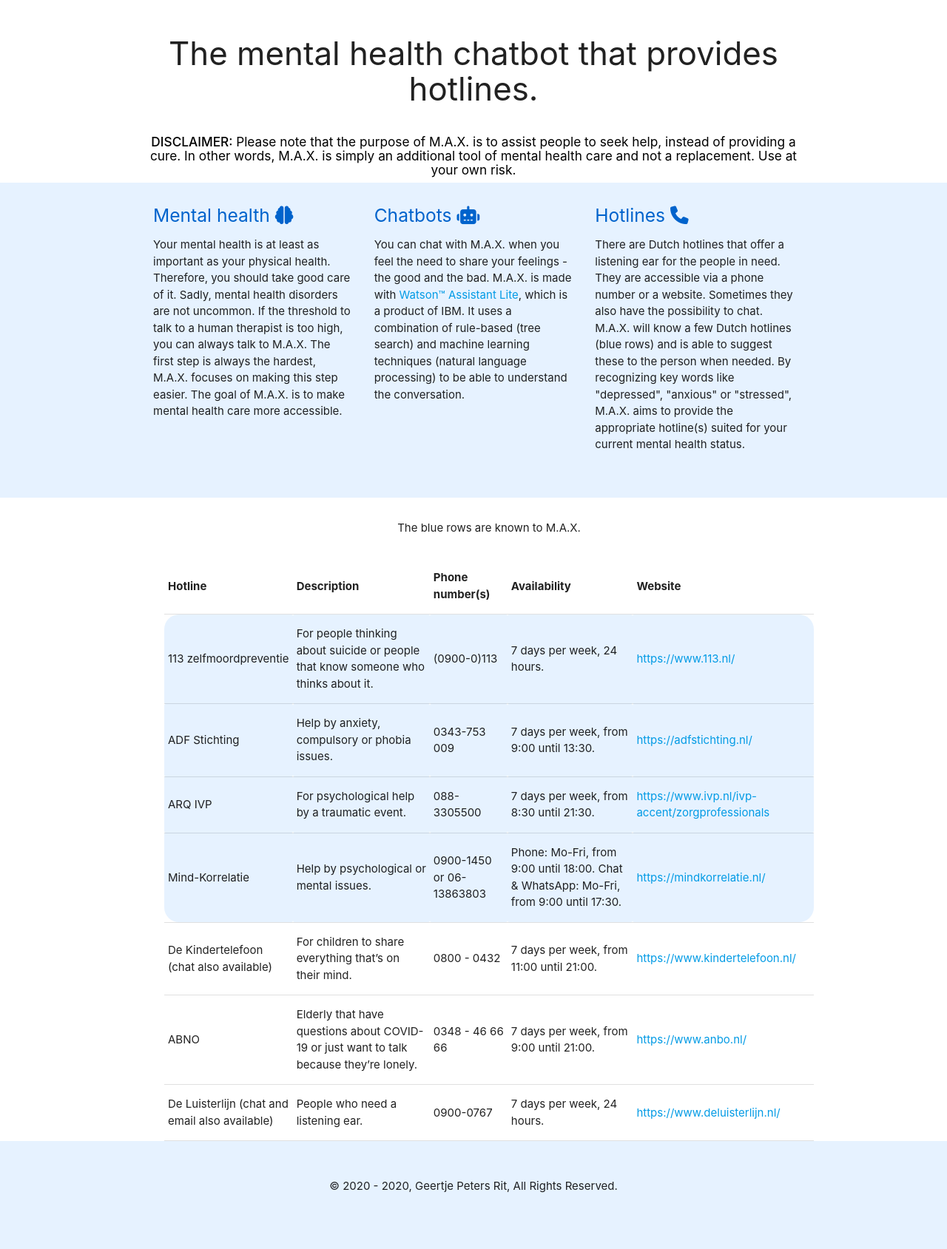
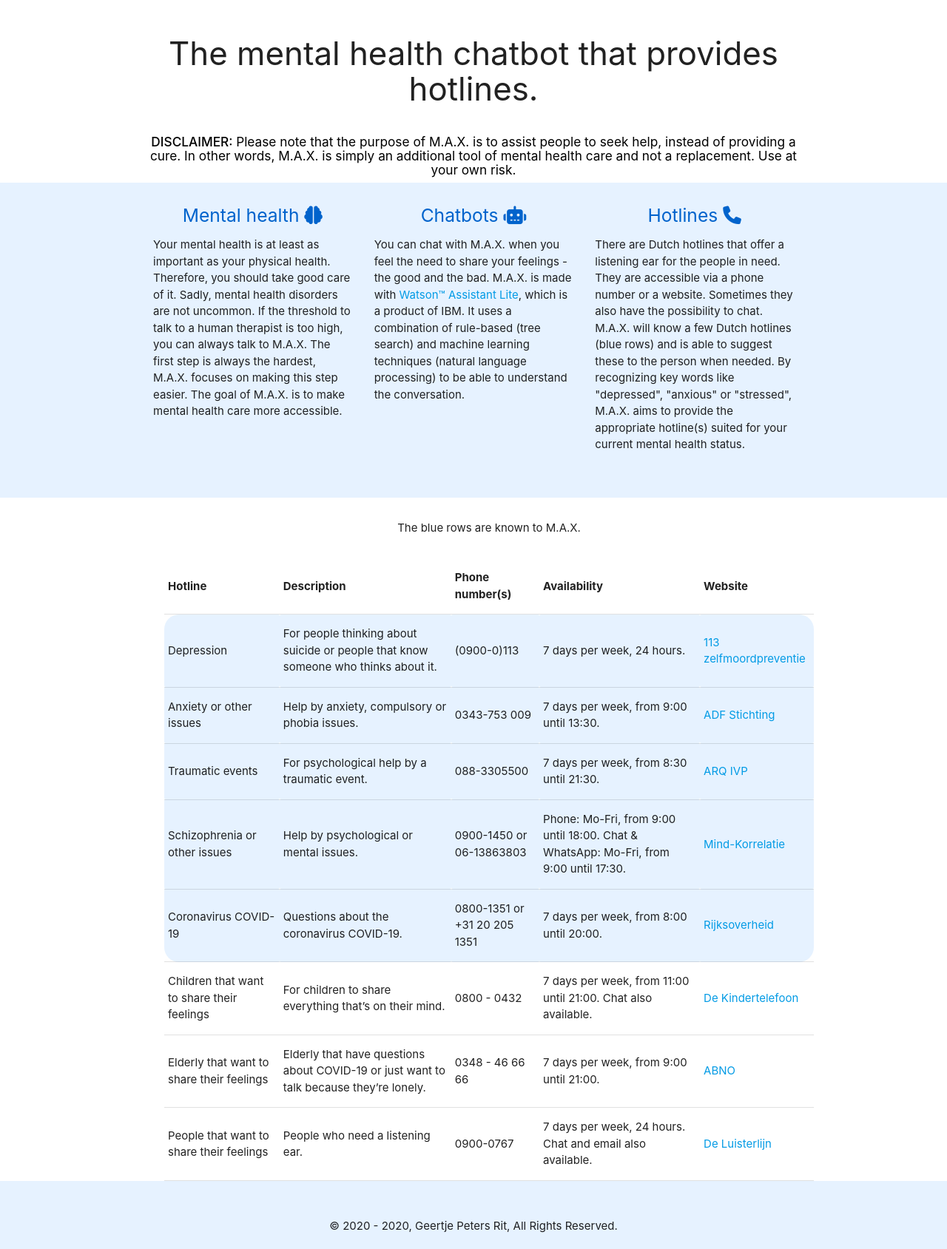
Before and after one commit to geertjepetersrit/bachelor-thesis, a PHP site: page / in a window 1280 px wide. Shown: the part 94-1783 px from the top of the page at 74% size. Before the commit the page ends 1707 px from the top, so only its background shows below. Run offline with PHP 8.4, Linux system fonts and the light colour scheme; some libraries are stand-ins or nearby versions.

Commit message:
Added the COVID-19 hotline and improved table

```diff
--- a/index.php
+++ b/index.php
@@ -59,7 +59,7 @@
   <div class="container">
         <div class="row">
             <div class="column"> <!-- Col 1 -->
-                <h5 class = "h5">Mental health <i class="fas fa-brain"></i></h5>
+                <h5 class = "h5 center">Mental health <i class="fas fa-brain"></i></h5>
                   <p>
                      Your mental health is at least as important as your physical health. Therefore, you should take good care of it.
                      Sadly, mental health disorders are not uncommon. If the threshold to talk to a human therapist is too high,
@@ -68,7 +68,7 @@
                   </p>
             </div>
             <div class="column">
-                <h5 class = "h5">Chatbots <i class="fas fa-robot"></i></h5> <!-- Col 2 -->
+                <h5 class = "h5 center">Chatbots <i class="fas fa-robot"></i></h5> <!-- Col 2 -->
                   <p>
                      You can chat with M.A.X. when you feel the need to share your feelings - the good and the bad.
                      M.A.X. is made with <a href = "https://www.ibm.com/cloud/watson-assistant">Watson&trade; Assistant Lite</a>,
@@ -77,7 +77,7 @@
                   </p>
             </div>
             <div class="column"> <!-- Col 3 -->
-                <h5 class = "h5">Hotlines <i class="fas fa-phone"></i></h5>
+                <h5 class = "h5 center">Hotlines <i class="fas fa-phone"></i></h5>
                   <p>
                     There are Dutch hotlines that offer a listening ear for the people in need. They are accessible via a phone number or a website.
                     Sometimes they also have the possibility to chat. M.A.X. will know a few Dutch hotlines (blue rows) and is able to suggest these to the person when needed.
@@ -101,53 +101,60 @@
             <th>Website</th>
           </tr>
           <tr> <!-- Row 1 -->
-            <td class = "cell-top-left">113 zelfmoordpreventie</td>
+            <td class = "cell-top-left">Depression</td>
             <td class = "cell">For people thinking about suicide or people that know someone who thinks about it.</td>
             <td class = "cell">(0900-0)113</td>
             <td class = "cell">7 days per week, 24 hours.</td>
-            <td class = "cell-top-right"><a href = "https://www.113.nl/">https://www.113.nl/</a></td>
+            <td class = "cell-top-right"><a href = "https://www.113.nl/">113 zelfmoordpreventie</a></td>
           </tr>
           <tr> <!-- Row 2 -->
-            <td class = "cell">ADF Stichting</td>
+            <td class = "cell">Anxiety or other issues</td>
             <td class = "cell">Help by anxiety, compulsory or phobia issues.</td>
             <td class = "cell">0343-753 009</td>
             <td class = "cell">7 days per week, from 9:00 until 13:30.</td>
-            <td class = "cell"><a href = "https://adfstichting.nl/">https://adfstichting.nl/</a></td>
+            <td class = "cell"><a href = "https://adfstichting.nl/">ADF Stichting</a></td>
           </tr>
           <tr> <!-- Row 3 -->
-            <td class = "cell">ARQ IVP</td>
+            <td class = "cell">Traumatic events</td>
             <td class = "cell">For psychological help by a traumatic event.</td>
             <td class = "cell">088-3305500</td>
             <td class = "cell">7 days per week, from 8:30 until 21:30.</td>
-            <td class = "cell"><a href = "https://www.ivp.nl/ivp-accent/zorgprofessionals">https://www.ivp.nl/ivp-accent/zorgprofessionals</a></td>
+            <td class = "cell"><a href = "https://www.ivp.nl/ivp-accent/zorgprofessionals">ARQ IVP</a></td>
           </tr>
           <tr> <!-- Row 4 -->
-            <td class = "cell-bottom-left">Mind-Korrelatie</td>
+            <td class = "cell">Schizophrenia or other issues</td>
             <td class = "cell">Help by psychological or mental issues.</td>
             <td class = "cell">0900-1450 or 06-13863803</td>
             <td class = "cell">Phone: Mo-Fri, from 9:00 until 18:00. Chat & WhatsApp: Mo-Fri, from 9:00 until 17:30.</td>
-            <td class = "cell-bottom-right"><a href = "https://mindkorrelatie.nl/">https://mindkorrelatie.nl/</a></td>
+            <td class = "cell"><a href = "https://mindkorrelatie.nl/">Mind-Korrelatie</a></td>
           </tr>
           <tr> <!-- Row 5 -->
-            <td>De Kindertelefoon (chat also available)</td>
+            <td class = "cell-bottom-left">Coronavirus COVID-19</td>
+            <td class = "cell">Questions about the coronavirus COVID-19.</td>
+            <td class = "cell">0800-1351 or +31 20 205 1351</td>
+            <td class = "cell">7 days per week, from 8:00 until 20:00.</td>
+            <td class = "cell-bottom-right"><a href = "https://www.rijksoverheid.nl/onderwerpen/coronavirus-covid-19 ">Rijksoverheid</a></td>
+          </tr>
+          <tr> <!-- Row 6 -->
+            <td>Children that want to share their feelings</td>
             <td>For children to share everything that’s on their mind.</td>
             <td>0800 - 0432</td>
-            <td>7 days per week, from 11:00 until 21:00.</td>
-            <td><a href = "https://www.kindertelefoon.nl/">https://www.kindertelefoon.nl/ </a></td>
+            <td>7 days per week, from 11:00 until 21:00. Chat also available.</td>
+            <td><a href = "https://www.kindertelefoon.nl/">De Kindertelefoon</a></td>
           </tr>
-          <tr> <!-- Row 6 -->
-            <td>ABNO</td>
+          <tr> <!-- Row 7 -->
+            <td>Elderly that want to share their feelings</td>
             <td>Elderly that have questions about COVID-19 or just want to talk because they’re lonely.</td>
             <td>0348 - 46 66 66</td>
             <td>7 days per week, from 9:00 until 21:00.</td>
-            <td><a href = "https://www.anbo.nl/">https://www.anbo.nl/</a></td>
+            <td><a href = "https://www.anbo.nl/">ABNO</a></td>
           </tr>
-          <tr> <!-- Row 7 -->
-            <td>De Luisterlijn (chat and email also available)</td>
+          <tr> <!-- Row 8 -->
+            <td>People that want to share their feelings</td>
             <td>People who need a listening ear.</td>
             <td>0900-0767</td>
-            <td>7 days per week, 24 hours.</td>
-            <td><a href = "https://www.deluisterlijn.nl/">https://www.deluisterlijn.nl/</a></td>
+            <td>7 days per week, 24 hours. Chat and email also available.</td>
+            <td><a href = "https://www.deluisterlijn.nl/">De Luisterlijn</a></td>
           </tr>
     </table>
   </div>
```
